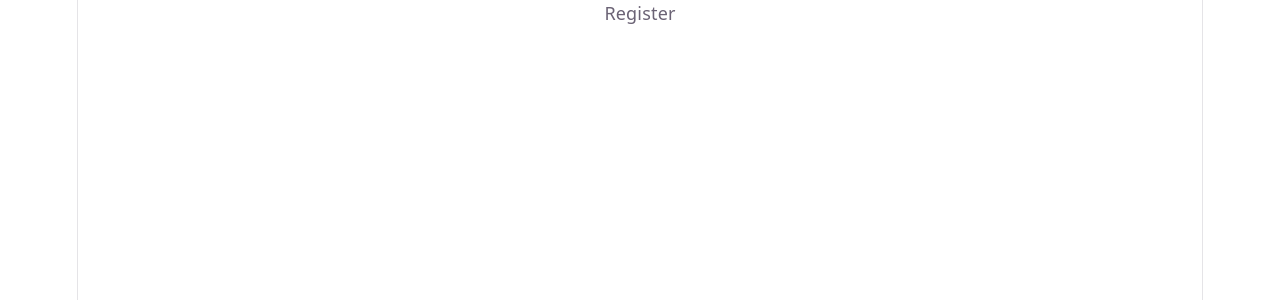
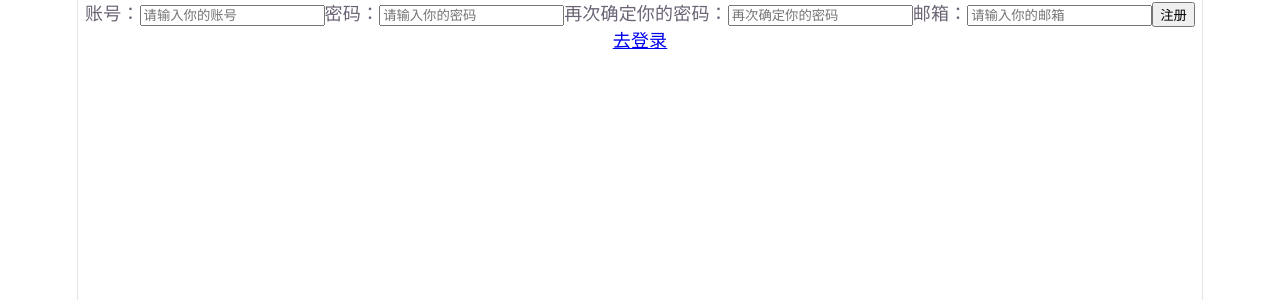
Before and after one commit to Whiteasl/CloudStorage, a React (Vite) app in the folder frontend/: page /register in a window 1280 px wide. Shown: the top 300 px of the page. Built offline with nearby package versions, Linux system fonts and the light colour scheme.

Commit message:
完成注册前端页面

```diff
--- a/frontend/src/pages/RegisterPage.tsx
+++ b/frontend/src/pages/RegisterPage.tsx
@@ -1,3 +1,90 @@
+import { useState } from "react";
+import { Link } from "react-router-dom";
+import { post } from "../api/client";
+import type { AuthResponse } from "../types";
+
+async function RegisterSubmit(
+  username: string,
+  password: string,
+  email: string,
+): Promise<void> {
+  try {
+    const data = await post<AuthResponse>("/register", {
+      username,
+      password,
+      email,
+    });
+    localStorage.setItem("token", data.token);
+    window.location.href = "/files";
+  } catch (error) {
+    console.error("错误：" + error);
+  }
+}
+
 export default function RegisterPage() {
-  return <div>Register</div>;
+  const [username, setUsername] = useState("");
+  const [password, setPassword] = useState("");
+  const [email, setEmail] = useState("");
+  const [confirmPassword, setConfirmPassword] = useState("");
+  const [error, setError] = useState("");
+
+  return (
+    <form
+      onSubmit={(e) => {
+        e.preventDefault();
+        if (confirmPassword !== password) {
+          setError("两次密码不一致");
+          return;
+        }
+        RegisterSubmit(username, password, email);
+      }}
+    >
+      {error}
+      <label>
+        账号：
+        <input
+          name="username"
+          type="text"
+          placeholder="请输入你的账号"
+          value={username}
+          onChange={(e) => setUsername(e.target.value)}
+          required
+        />
+      </label>
+      <label>
+        密码：
+        <input
+          name="password"
+          type="password"
+          placeholder="请输入你的密码"
+          value={password}
+          onChange={(e) => setPassword(e.target.value)}
+          required
+        ></input>
+      </label>
+      <label>
+        再次确定你的密码：
+        <input
+          type="password"
+          value={confirmPassword}
+          placeholder="再次确定你的密码"
+          onChange={(e) => setConfirmPassword(e.target.value)}
+          required
+        ></input>
+      </label>
+      <label>
+        邮箱：
+        <input
+          name="email"
+          type="email"
+          placeholder="请输入你的邮箱"
+          value={email}
+          onChange={(e) => setEmail(e.target.value)}
+          required
+        ></input>
+      </label>
+      <button type="submit">注册</button>
+      <Link to="/login">去登录</Link>
+    </form>
+  );
 }
```
